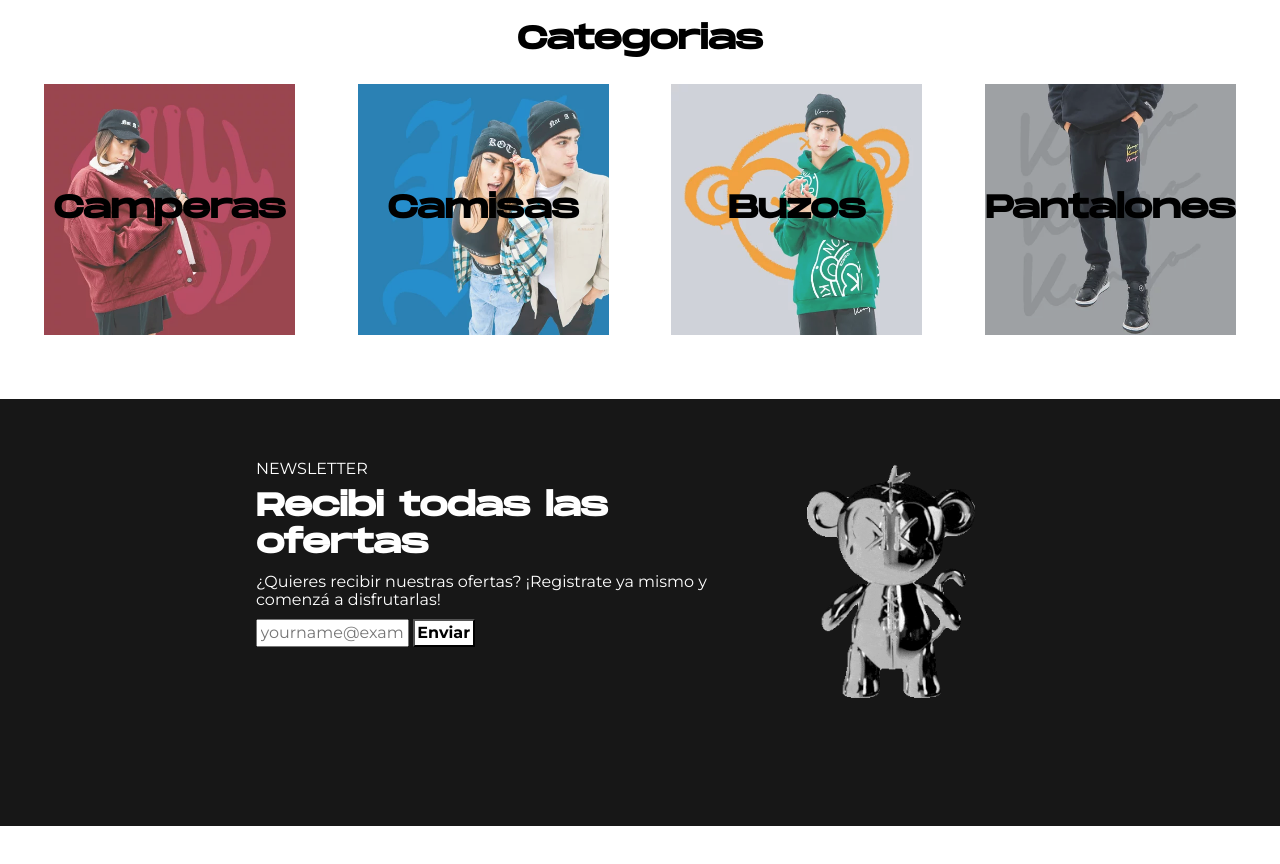
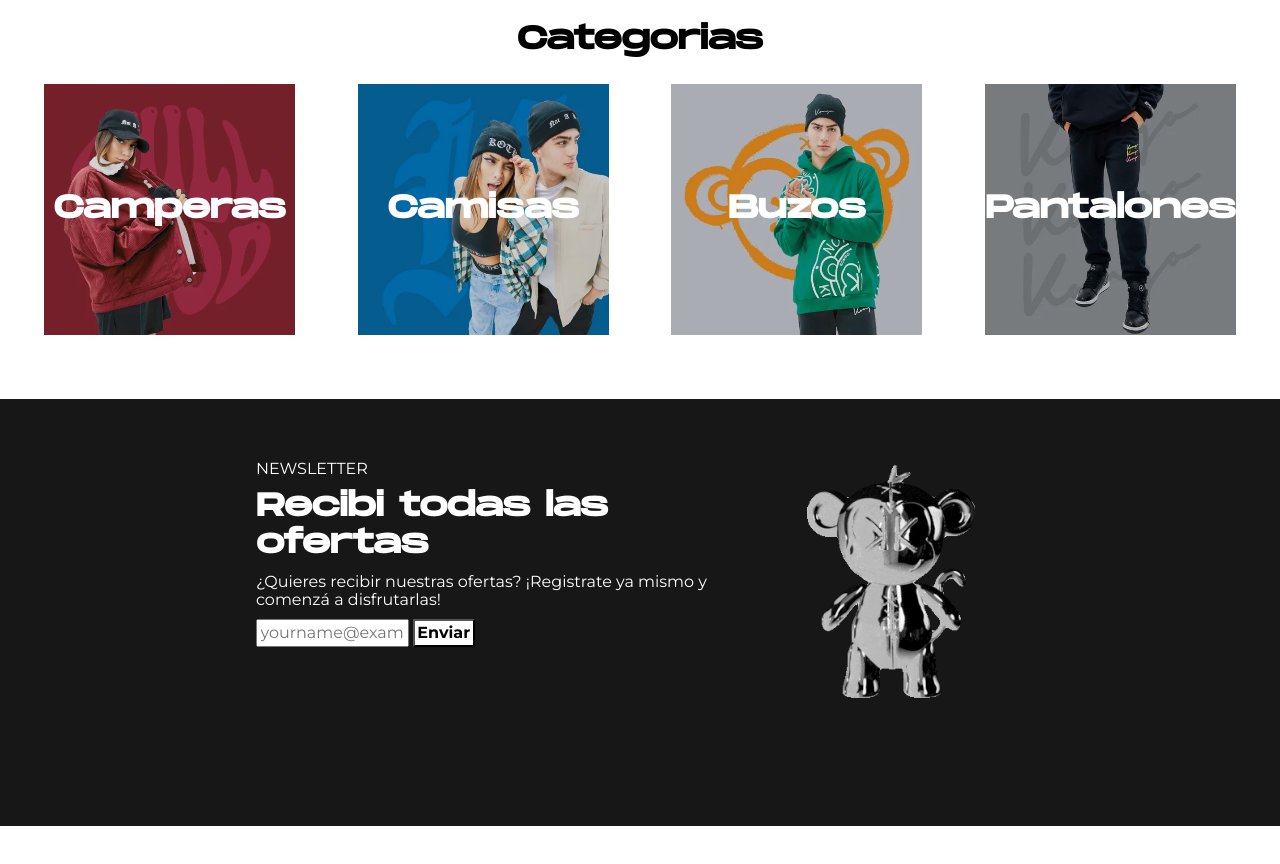
Before and after one commit to agusconde/paginaWeb, a plain HTML site: page index.html in a window 1280 px wide. Shown: the part 1123-1987 px from the top of the page. Drawn offline with Linux system fonts and the light colour scheme.

Commit message:
oscureci las imagenes de categorias para que se aprecie mejor la letra blanca

```diff
--- a/css/style.css
+++ b/css/style.css
@@ -205,7 +205,8 @@ h2[class="alternative_title"] {
   position: relative;
 }
 
-.container__category_icon_element_title {
+.container__category_icon_element_title
+{ color: white;
   z-index: 20;
   position: absolute;
   top: 50%;
@@ -227,7 +228,7 @@ h2[class="alternative_title"] {
 
 .container__category_icon_element_background img {
   width: 80%;
-  opacity: 85%;
+  filter: brightness(85%);
 }
 
 /* --------- Seccion NEWSLETTER --------- */
```
